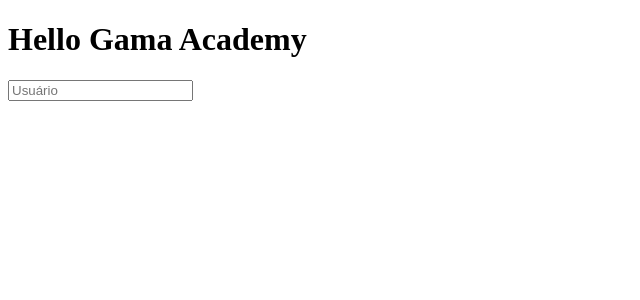
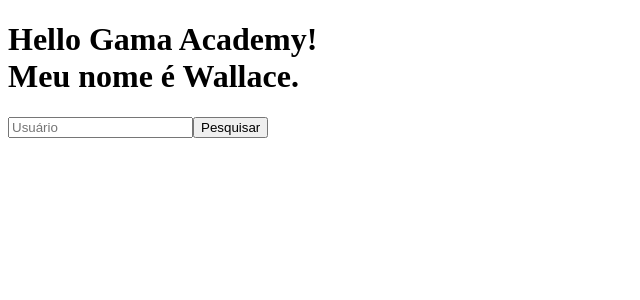
Before and after one commit to WallaceSt/react-basic, a React (Create React App) app: page / in a window 1280 px wide. Shown: the top 300 px of the page, without its empty margins (0-640 px from the left). Built offline with nearby package versions, Linux system fonts and the light colour scheme.

Commit message:
Adicionando um hook state ao App

```diff
--- a/src/App.js
+++ b/src/App.js
@@ -1,10 +1,15 @@
+import { useState } from 'react';
+
+
 function App(props) {
+  const [usuario, setUsuario] = useState('Wallace')
   return (
     <>
       <h1>
-        {props.title}
+        {props.title}! <br/> Meu nome é {usuario}.
       </h1>
       <input placeholder="Usuário" name="usuario" className="usuario" id="usuario" />
+      <button type='button'>Pesquisar</button>
     </>
   );
 }
```
